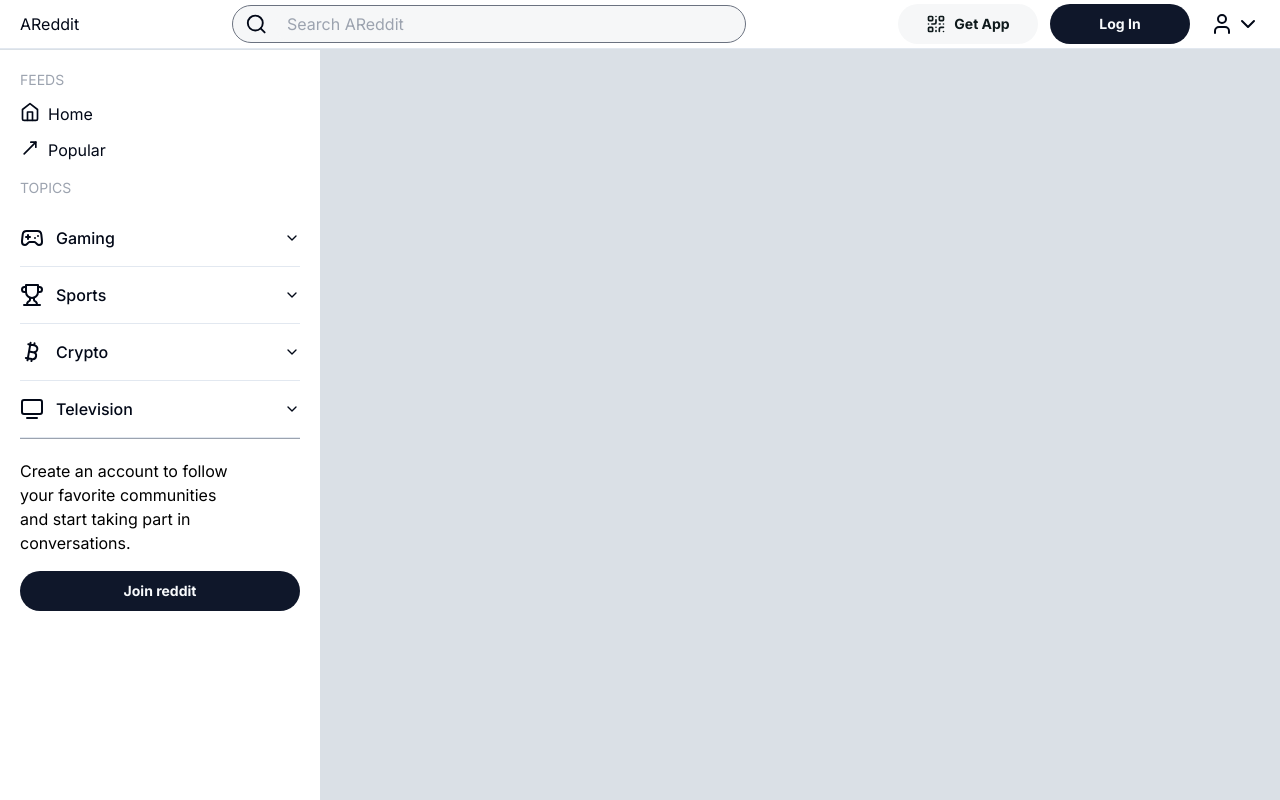
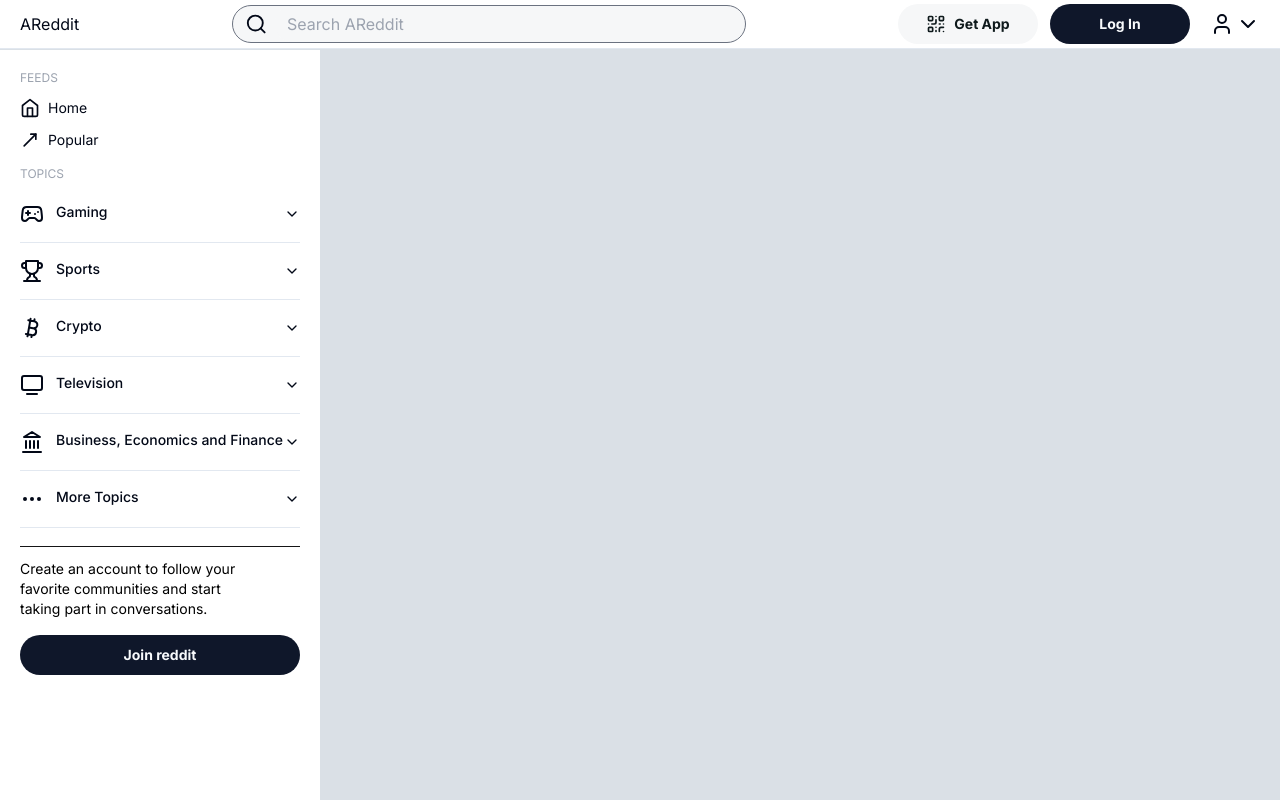
Before and after one commit to Abdulhameed735/reddit-clone-nextjs, a Next.js app: page / in a window 1280 px wide. Built offline with nearby package versions, Linux system fonts and the light colour scheme.

Commit message:
Siebar component completed

```diff
--- a/package.json
+++ b/package.json
@@ -32,5 +32,8 @@
     "tailwindcss": "3.3.2",
     "tailwindcss-animate": "^1.0.6",
     "typescript": "5.1.6"
+  },
+  "devDependencies": {
+    "tailwind-scrollbar": "^3.0.4"
   }
 }
--- a/src/components/Sidebar.tsx
+++ b/src/components/Sidebar.tsx
@@ -17,21 +17,21 @@ const Sidebar = () => {
   return (
     <aside className="fixed left-0 top-[50px] hidden lg:block w-[25%] bg-white dark:bg-[#1a1a1b] p-5 h-full">
       <div className="mb-4 flex flex-col gap-3">
-        <p className="text-sm text-gray-400">FEEDS</p>
+        <p className="text-xs text-gray-400">FEEDS</p>
 
-        <div className="flex gap-2">
+        <div className="flex gap-2 text-sm">
           <HomeIcon size={20} />
           <span>Home</span>
         </div>
 
-        <div className="flex gap-2">
+        <div className="flex gap-2 text-sm">
           <MoveUpRightIcon size={20} />
           <span>Popular</span>
         </div>
       </div>
 
-      <div>
-        <p className="text-sm text-gray-400 mb-3">TOPICS</p>
+      <div className="h-3/6 overflow-y-auto scrollbar-thin  scrollbar-rounded-md">
+        <p className="text-xs text-gray-400 mb-1">TOPICS</p>
         {topics.map((topic) => (
           <Accordion
             type="single"
@@ -43,11 +43,13 @@ const Sidebar = () => {
               <AccordionTrigger className="hover:no-underline">
                 <div className="flex gap-3">
                   {topic.AccordionTriggerIcon}
-                  {topic.AccordionTriggerName}
+                  <p className="text-left text-sm overflow-x-hidden text-ellipsis">
+                    {topic.AccordionTriggerName}
+                  </p>
                 </div>
               </AccordionTrigger>
               <AccordionContent>
-                <ul className="flex flex-col gap-4 pl-4">
+                <ul className="flex flex-col gap-4 pl-4 text-left">
                   {topic.AccordionContent.map((content) => (
                     <li key={content.id}>{content.name}</li>
                   ))}
@@ -58,8 +60,8 @@ const Sidebar = () => {
         ))}
       </div>
 
-      <div className="sticky bottom-0 py-5 border-t border-t-gray-400">
-        <p className="mb-4 w-[80%] text-black dark:text-white">
+      <div className="h-[20%] sticky bottom-0 border-t py-3 border-t-[#151516]">
+        <p className="mb-4 text-sm w-[80%] text-black dark:text-white">
           Create an account to follow your favorite communities and start taking
           part in conversations.
         </p>
--- a/src/data/topics.tsx
+++ b/src/data/topics.tsx
@@ -1,4 +1,11 @@
-import { BitcoinIcon, Gamepad2Icon, TrophyIcon, Tv2Icon } from "lucide-react";
+import {
+  BitcoinIcon,
+  Gamepad2Icon,
+  LandmarkIcon,
+  MoreHorizontalIcon,
+  TrophyIcon,
+  Tv2Icon,
+} from "lucide-react";
 
 export const topics = [
   {
@@ -114,4 +121,60 @@ export const topics = [
       },
     ],
   },
+  {
+    id: 5,
+    AccordionItemValue: "item-5",
+    AccordionTriggerName: "Business, Economics and Finance",
+    AccordionTriggerIcon: <LandmarkIcon />,
+    AccordionContent: [
+      {
+        id: 1,
+        name: "Gamestop",
+      },
+      {
+        id: 2,
+        name: "Meta",
+      },
+      {
+        id: 3,
+        name: "Space X",
+      },
+      {
+        id: 4,
+        name: "Tesla",
+      },
+      {
+        id: 5,
+        name: "Pfizer",
+      },
+    ],
+  },
+  {
+    id: 6,
+    AccordionItemValue: "item-6",
+    AccordionTriggerName: "More Topics",
+    AccordionTriggerIcon: <MoreHorizontalIcon />,
+    AccordionContent: [
+      {
+        id: 1,
+        name: "Animals and Pets",
+      },
+      {
+        id: 2,
+        name: "Anime",
+      },
+      {
+        id: 3,
+        name: "Art",
+      },
+      {
+        id: 4,
+        name: "Technology",
+      },
+      {
+        id: 5,
+        name: "Travel",
+      },
+    ],
+  },
 ];
--- a/tailwind.config.js
+++ b/tailwind.config.js
@@ -79,5 +79,8 @@ module.exports = {
       },
     },
   },
-  plugins: [require("tailwindcss-animate")],
+  plugins: [
+    require("tailwindcss-animate"),
+    require("tailwind-scrollbar")({ nocompatible: true }),
+  ],
 };
```
Also changed, not shown: 1 other file (tests, documents, lock files or other folders).
